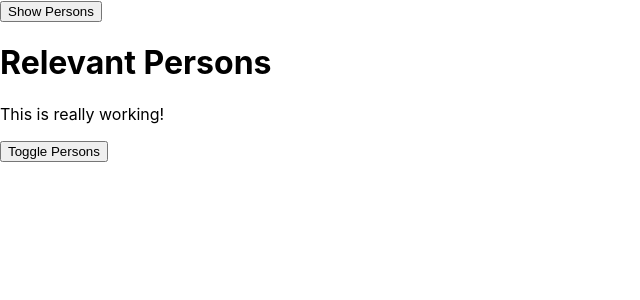
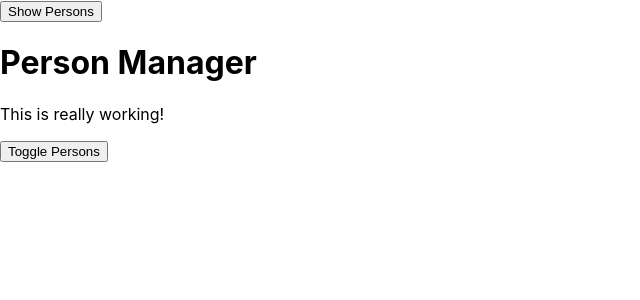
Before and after one commit to micah-rose/learning-react, a React app: page / in a window 1280 px wide. Shown: the top 300 px of the page, without its empty margins (0-640 px from the left). Built offline with nearby package versions, Linux system fonts and the light colour scheme.

Commit message:
additional coding along to catch up on new lectures that were added

```diff
--- a/src/index.js
+++ b/src/index.js
@@ -4,7 +4,10 @@ import "./index.css";
 import App from "./containers/App";
 import * as serviceWorker from "./serviceWorker";
 
-ReactDOM.render(<App title="Relevant Persons"/>, document.getElementById("root"));
+ReactDOM.render(
+  <App title="Person Manager" />,
+  document.getElementById("root")
+);
 
 // If you want your app to work offline and load faster, you can change
 // unregister() to register() below. Note this comes with some pitfalls.
```
Also changed, not shown: src/components/Cockpit/Cockpit.js (+13 -0 lines), src/components/Persons/Persons.js (+22 -0 lines).
